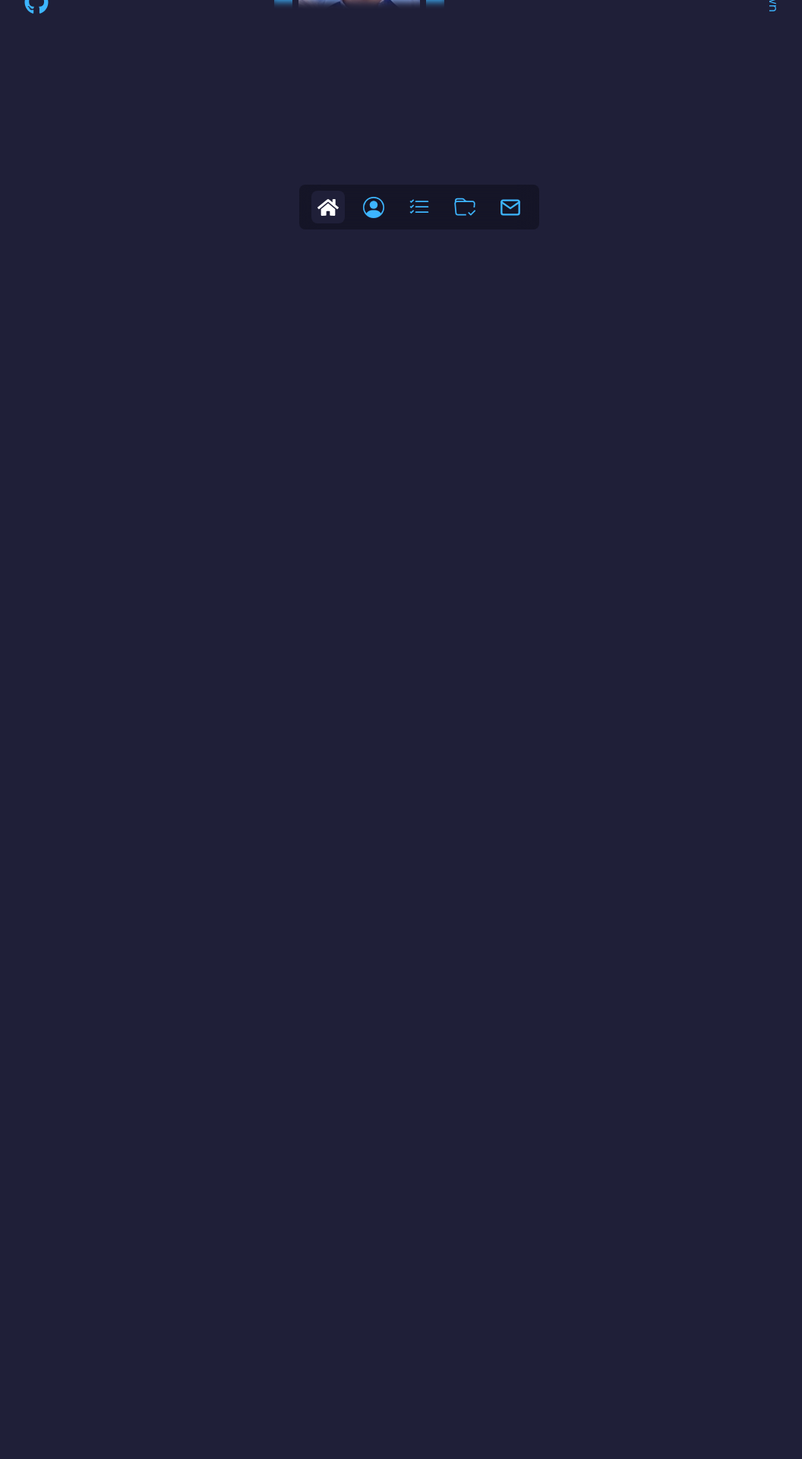
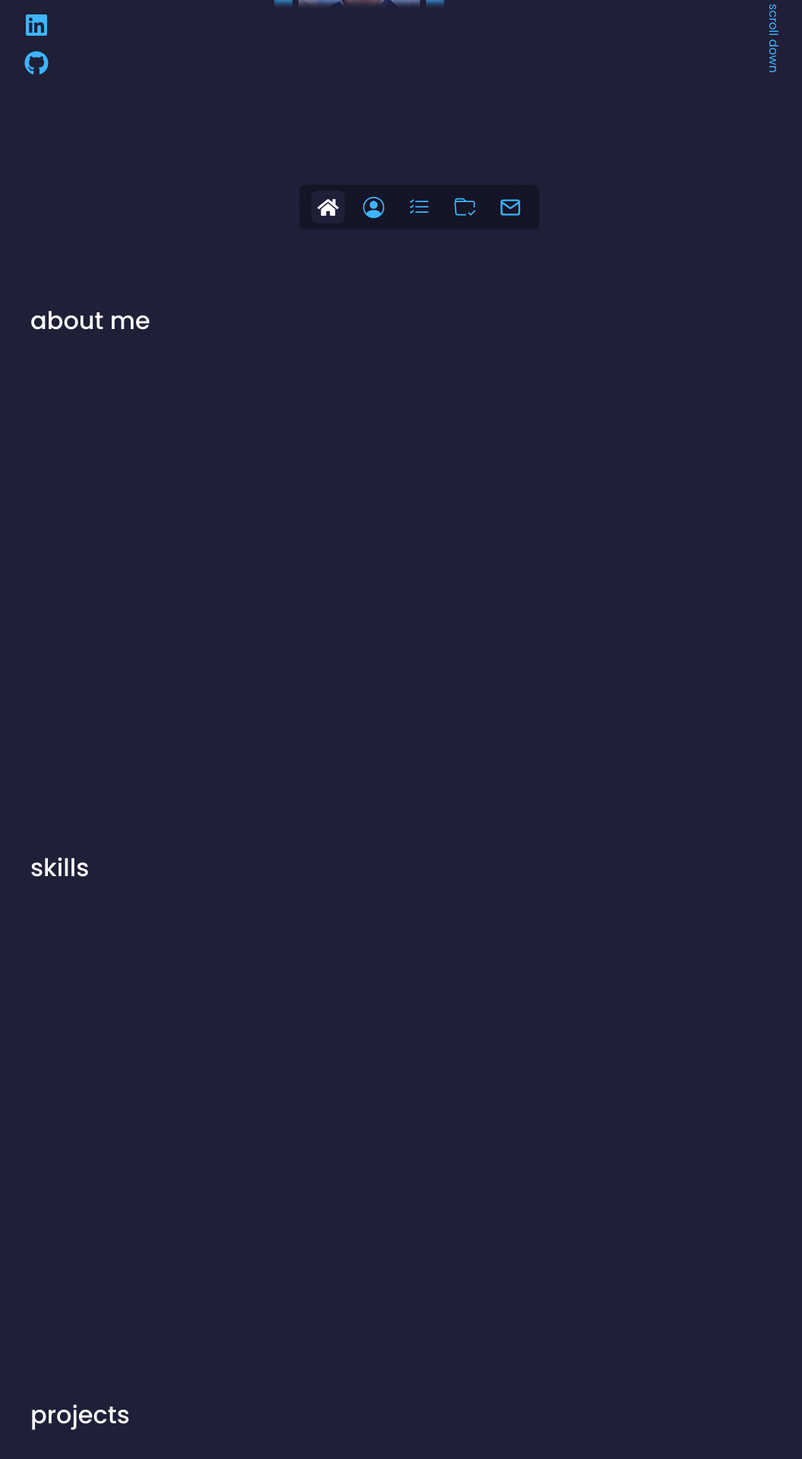
Before and after one commit to wmaKRET/my-page, a React (Create React App) app: page / in a window 1280 px wide. Shown: the part 418-2338 px from the top of the page at 76% size, without its empty margins (88-1144 px from the left). Before the commit the page ends 800 px from the top, so only its background shows below. Built offline with nearby package versions, Linux system fonts and the light colour scheme.

Commit message:
create components with generic structure

```diff
--- a/src/App.js
+++ b/src/App.js
@@ -2,6 +2,10 @@ import React from "react"
 
 import Header from "./components/Header"
 import Navbar from "./components/Navbar"
+import AboutMe from "./components/AboutMe"
+import Skills from "./components/Skills"
+import Projects from "./components/Projects"
+import Contact from "./components/Contact"
 
 import "./scss/app.scss"
 
@@ -10,6 +14,10 @@ function App() {
     <div className="container">
       <Header />
       <Navbar />
+      <AboutMe />
+      <Skills />
+      <Projects />
+      <Contact />
     </div>
   )
 }
--- a/src/components/AboutMe.js
+++ b/src/components/AboutMe.js
@@ -0,0 +1,11 @@
+import React from "react"
+
+function AboutMe(){
+    return (
+        <section className="about" id="about">
+            <h1>about me</h1>
+        </section>
+    )
+}
+
+export default AboutMe
--- a/src/components/Contact.js
+++ b/src/components/Contact.js
@@ -0,0 +1,11 @@
+import React from "react"
+
+function Contact(){
+    return (
+        <section className="contact" id="contact">
+            <h1>contact</h1>
+        </section>
+    )
+}
+
+export default Contact
--- a/src/components/Projects.js
+++ b/src/components/Projects.js
@@ -0,0 +1,11 @@
+import React from "react"
+
+function Projects(){
+    return (
+        <section className="projects" id="projects">
+            <h1>projects</h1>
+        </section>
+    )
+}
+
+export default Projects
--- a/src/components/Skills.js
+++ b/src/components/Skills.js
@@ -0,0 +1,11 @@
+import React from "react"
+
+function Skills(){
+    return (
+        <section className="skills" id="skills">
+            <h1>skills</h1>
+        </section>
+    )
+}
+
+export default Skills
--- a/src/scss/app.scss
+++ b/src/scss/app.scss
@@ -43,7 +43,7 @@ body {
 
 section,
 header {
-    height: 70vh;  // change to 90 or 100 !!!
+    height: 90vh;
 
     &>h2 {
         margin-bottom: 2em;
```
